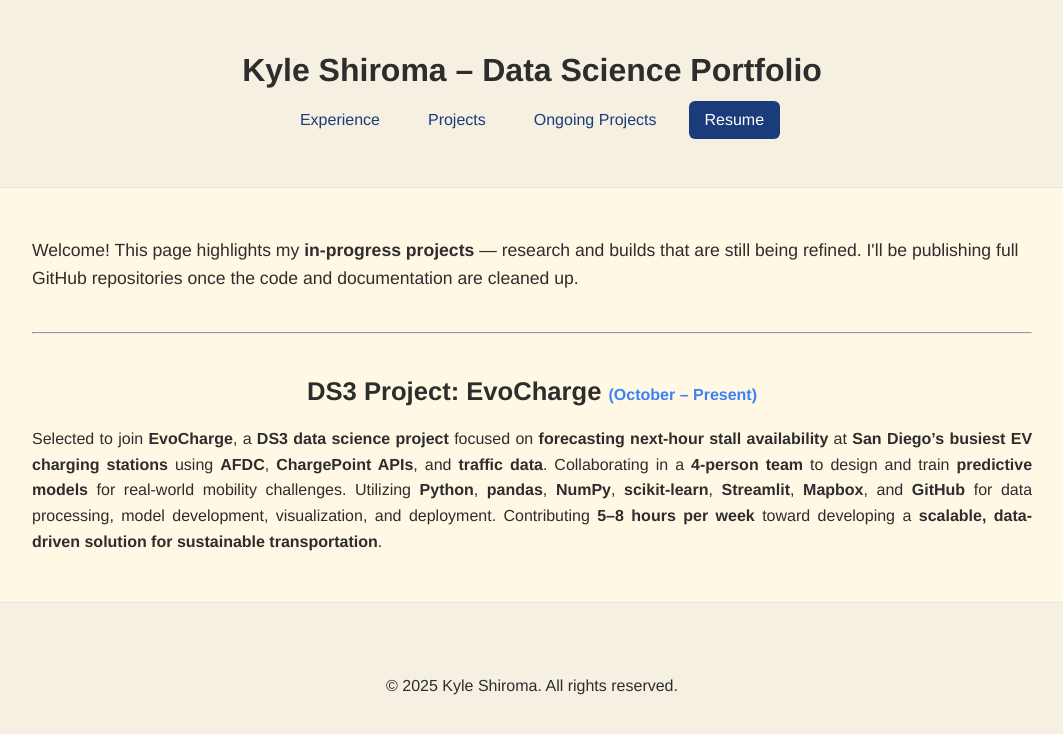
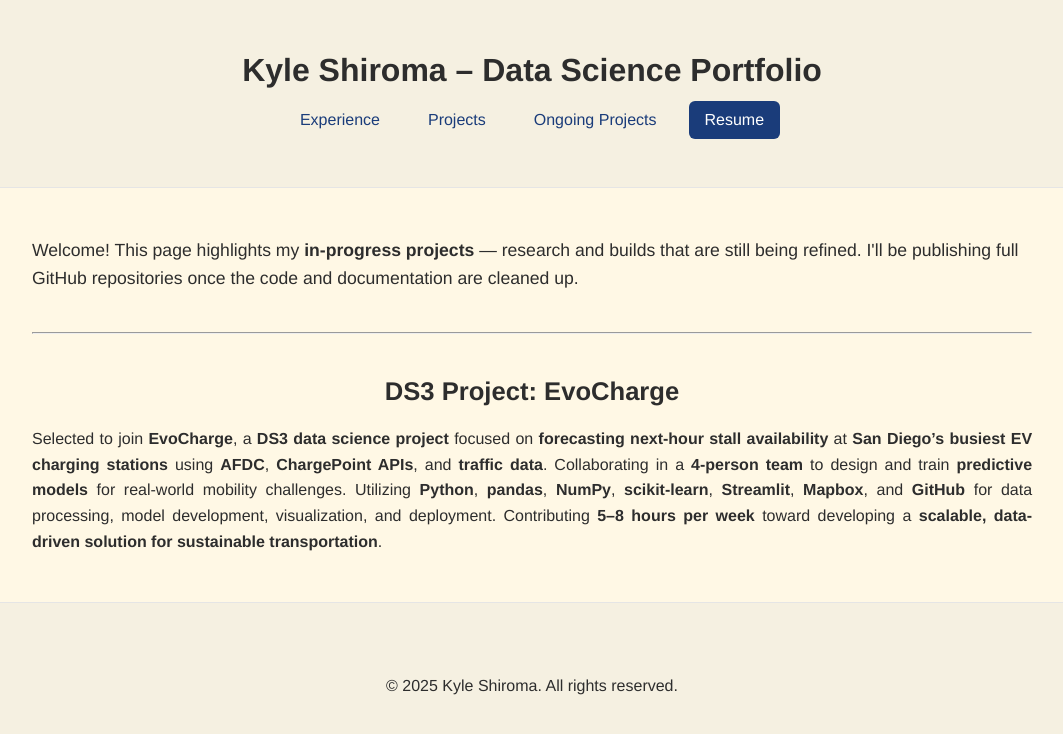
Before and after one commit to k-shiroma-code/k-shiroma-code.github.io, a Jekyll site: the page built from ongoing_projects.md, in a window 1280 px wide. Shown: the top 734 px of the page, without its empty margins (108-1171 px from the left). Built offline with Jekyll 4.4.1, drawn with Linux system fonts in a browser that asks for light colours.

Commit message:
Update ongoing_projects.md

```diff
--- a/ongoing_projects.md
+++ b/ongoing_projects.md
@@ -13,7 +13,7 @@
 
 <hr style="margin: 40px 0;">
 
-<h2 style="font-size: 1.6rem; margin-bottom: 8px;">DS3 Project: EvoCharge <span style="font-size: 1rem; color:#3b82f6 ;">(October – Present)</span></h2>
+<h2 style="font-size: 1.6rem; margin-bottom: 8px;">DS3 Project: EvoCharge</h2>
 
 <p style="font-size: 1rem; line-height: 1.6; text-align: justify;">
   Selected to join <strong>EvoCharge</strong>, a <strong>DS3 data science project</strong> focused on
```
